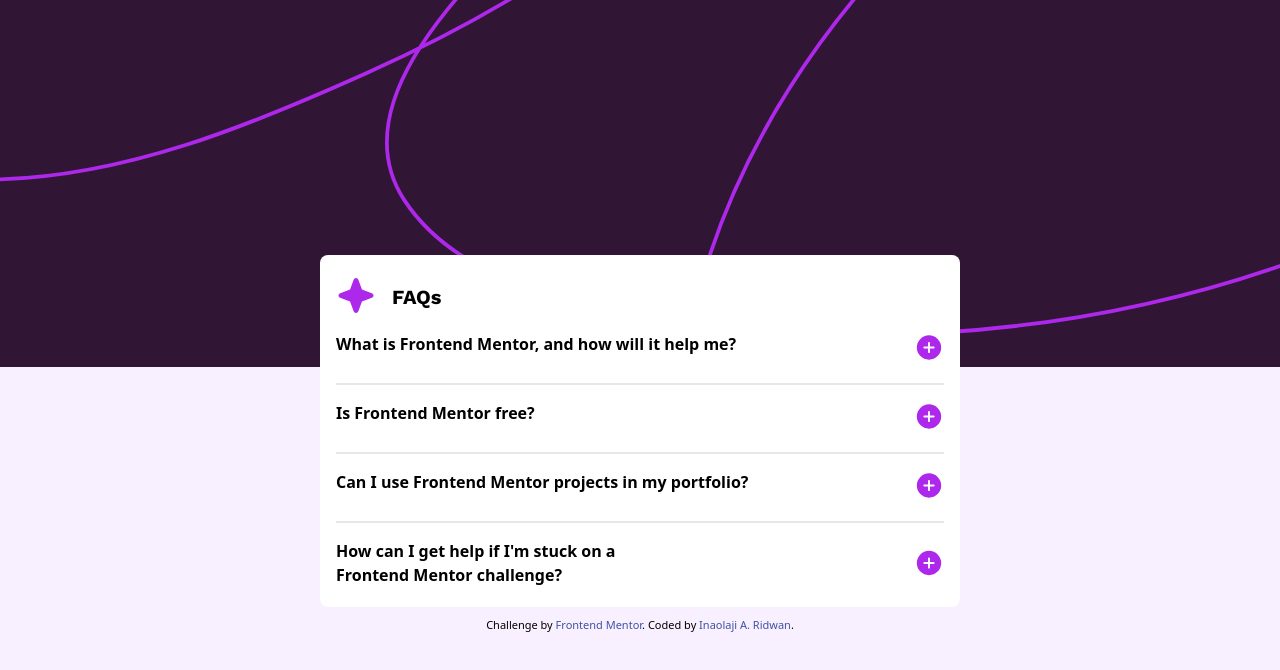
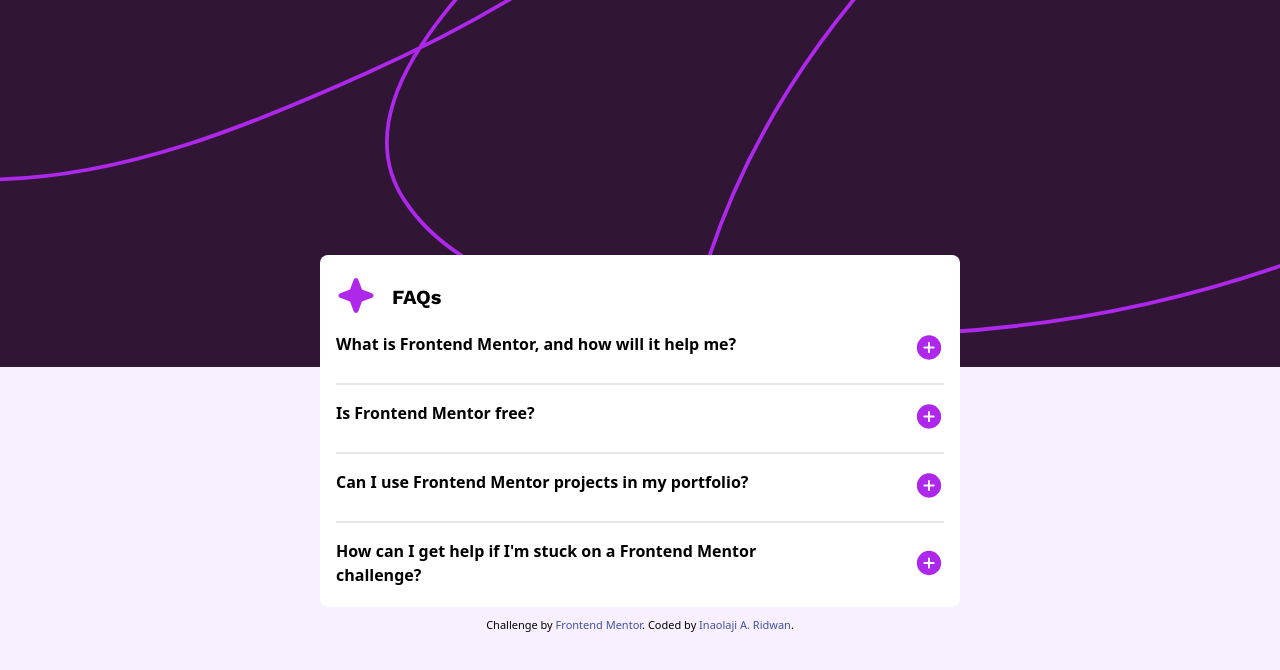
Before and after one commit to InaolajiRidwan/FAQ-accordion, a website: page public/index.html in a window 1280 px wide. Drawn offline with nearby package versions, Linux system fonts and the light colour scheme.

Commit message:
align the text properly

```diff
--- a/public/index.html
+++ b/public/index.html
@@ -119,7 +119,7 @@
     way to showcase your skills to potential employers!</p>
         </div>
         <div id="q4" class="flex justify-between mx-4 border-t-2 mt-5 pt-4 pb-5 ">
-          <h4 class="font-semibold md:w-6/12">How can I get help if I'm stuck on a Frontend Mentor challenge?</h4>
+          <h4 class="font-semibold md:w-6/12 lg:w-5/6">How can I get help if I'm stuck on a Frontend Mentor challenge?</h4>
           <img class="ms-4" id="pluslogo4" onclick="plus4()" src="assets/images/icon-plus.svg" alt="">
           <img id="minuslogo4" onclick="minus4()" class="hidden ms-4" src="assets/images/icon-minus.svg" alt="">
         </div>
```
Also changed, not shown: public/output.css.
